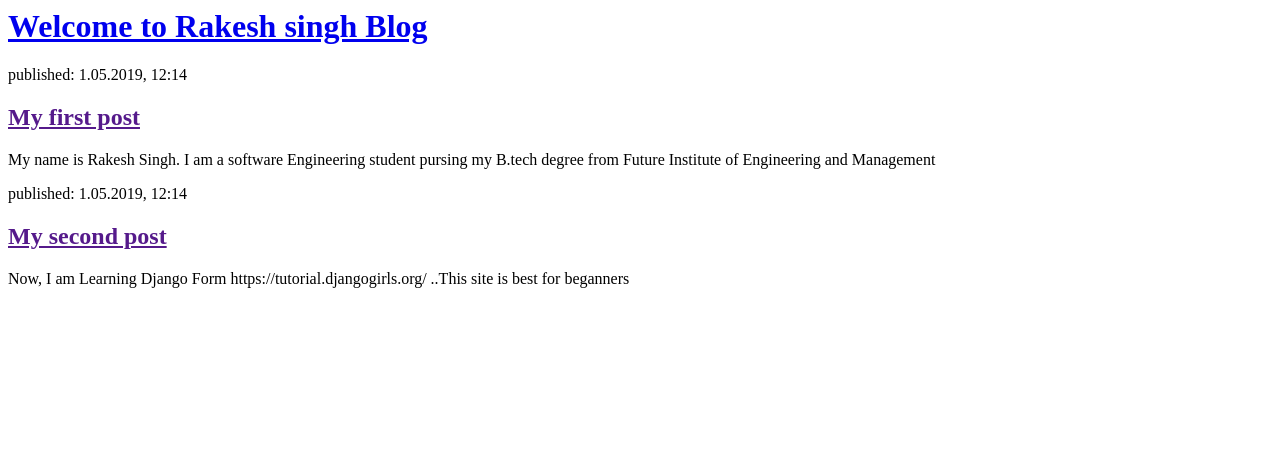
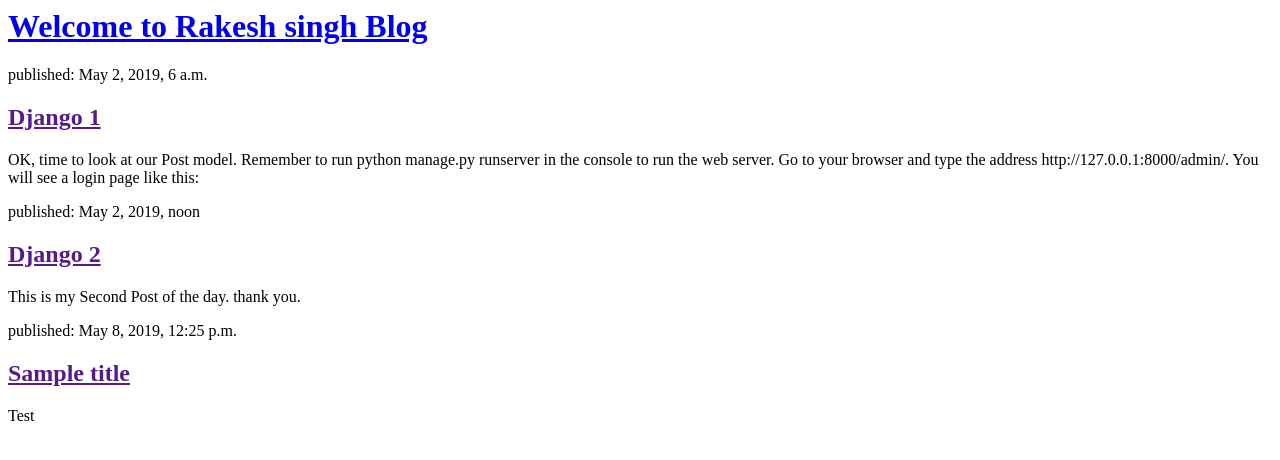
Before and after one commit to anonymous11r/my-first-blog, a Django app: page / in a window 1280 px wide. Shown: the top 460 px of the page. Run offline with Django 3.2, Linux system fonts and the light colour scheme; data comes from the database, SQL or seed files in the repository; both versions use the stored data as it was after the commit.

Commit message:
Modified templates to display posts from database.

```diff
--- a/blog/templates/blog/post_list.html
+++ b/blog/templates/blog/post_list.html
@@ -7,17 +7,12 @@
             <h1><a href="/">Welcome to Rakesh singh Blog</a></h1>
         </div>
 
-        <div>
-            <p>published: 1.05.2019, 12:14</p>
-            <h2><a href="">My first post</a></h2>
-            <p>My name is Rakesh Singh. I am a software Engineering student pursing my B.tech degree from Future Institute of Engineering and Management
-            </p>
-        </div>
-
-        <div>
-            <p>published: 1.05.2019, 12:14</p>
-            <h2><a href="">My second post</a></h2>
-            <p>Now, I am Learning Django Form https://tutorial.djangogirls.org/ ..This site is best for beganners</p>
-        </div>
+        {% for post in posts %}
+            <div>
+                <p>published: {{ post.published_date }}</p>
+                <h2><a href="">{{ post.title }}</a></h2>
+                <p>{{ post.text|linebreaksbr }}</p>
+            </div>
+        {% endfor %}
     </body>
 </html>
--- a/blog/urls.py
+++ b/blog/urls.py
@@ -1,10 +1,10 @@
 from django.urls import path
 from django.shortcuts import render
 from . import views
-
 
 urlpatterns = [
     path('' , views.post_list, name = 'post_list'),
 
 
+
 ]
--- a/blog/views.py
+++ b/blog/views.py
@@ -1,5 +1,9 @@
 from django.shortcuts import render
+from .models import Post
+from django.utils import timezone
+
 
 
 def post_list(request):
-    return render(request, 'blog/post_list.html', {})
+    posts = Post.objects.filter(published_date__lte = timezone.now()).order_by('published_date')
+    return render(request, 'blog/post_list.html', {'posts': posts})
```
Also changed, not shown: db.sqlite3.
